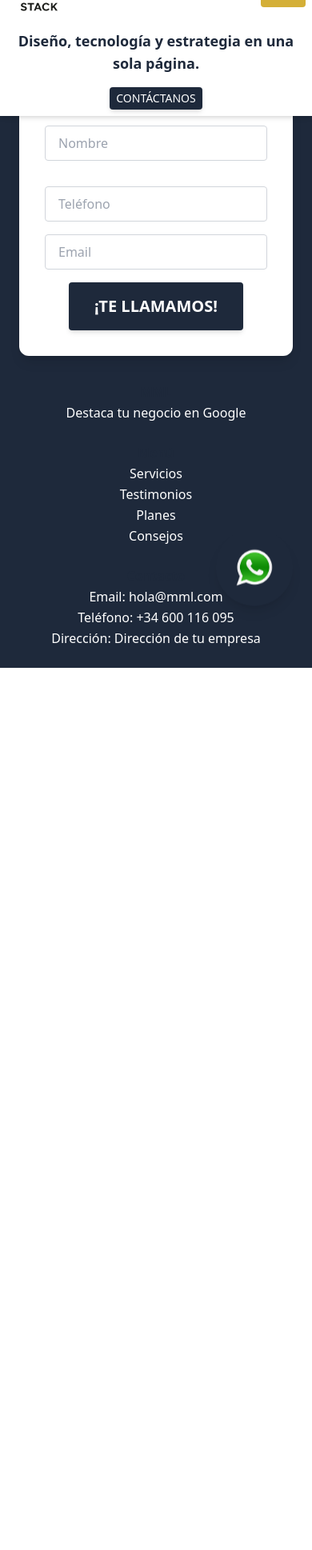
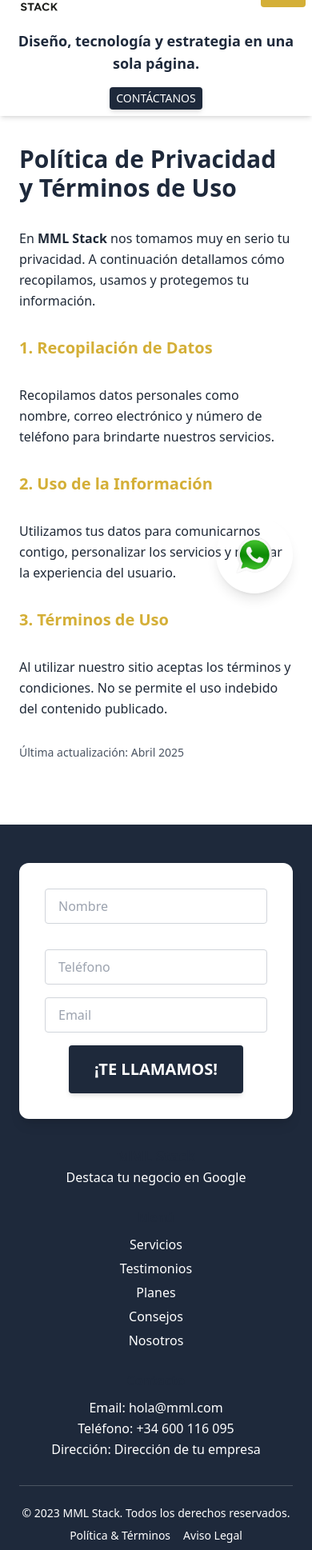
Before and after one commit to MarianDark/mml-website, a React (Vite) app in the folder frontend/: page /politica in a window 390 px wide. Shown: the part 59-1997 px from the top of the page at 80% size. Before the commit the page ends 894 px from the top, so only its background shows below. Built offline with nearby package versions, Linux system fonts and the light colour scheme.

Commit message:
Add legal pages with scroll-to-top functionality and update footer links

```diff
--- a/frontend/src/App.jsx
+++ b/frontend/src/App.jsx
@@ -1,21 +1,21 @@
-import './index.css';
-import { BrowserRouter, Routes, Route } from 'react-router-dom';
-import Header from './components/Header';
-import Footer from './components/Footer';
-import WhatsappButton from './components/WhatsappButton';
+import "./index.css";
+import { BrowserRouter, Routes, Route } from "react-router-dom";
+import Header from "./components/Header";
+import Footer from "./components/Footer";
+import WhatsappButton from "./components/WhatsappButton";
+import Politica from "./pages/Politica";
+import AvisoLegal from "./pages/AvisoLegal";
 
-import Home from './pages/Home';
-import Nosotros from './pages/Nosotros';
-import Servicios from './pages/Servicios';
-import Planes from './pages/Planes';
-import Consejos from './pages/Consejos';
-import KitDigital from './pages/KitDigital';
+import Home from "./pages/Home";
+import Nosotros from "./pages/Nosotros";
+import Servicios from "./pages/Servicios";
+import Planes from "./pages/Planes";
+import Consejos from "./pages/Consejos";
+import KitDigital from "./pages/KitDigital";
 import Seo from "./pages/Seo";
 import PaginasWeb from "./pages/PaginasWeb";
 import RedesSociales from "./pages/RedesSociales";
 import Ecommerce from "./pages/Ecommerce";
-
-
 
 function App() {
   return (
@@ -32,6 +32,8 @@ function App() {
         <Route path="/servicios/web" element={<PaginasWeb />} />
         <Route path="/servicios/redes" element={<RedesSociales />} />
         <Route path="/servicios/ecommerce" element={<Ecommerce />} />
+        <Route path="/politica" element={<Politica />} />
+        <Route path="/aviso-legal" element={<AvisoLegal />} />
       </Routes>
       <Footer />
       <WhatsappButton />
--- a/frontend/src/components/Footer.jsx
+++ b/frontend/src/components/Footer.jsx
@@ -1,30 +1,74 @@
 import FormContact from './FormContact';
+import { Link } from 'react-router-dom';
 
 export default function Footer() {
   return (
-    <footer id="footer" className="bg-slate-800 text-white p-6">
+    <footer id="footer" className="bg-slate-800 text-white px-6 pt-12 pb-6 space-y-8">
       <FormContact />
-      <div className="mt-8 flex flex-col md:flex-row justify-between gap-6">
+
+      <div className="flex flex-col md:flex-row justify-between gap-6">
         <div>
-          <h2 className="font-bold">MML</h2>
+          <h2 className="font-bold text-lg">MML Stack</h2>
           <p>Destaca tu negocio en Google</p>
         </div>
+
         <div>
-          <h3 className="font-bold">Menú</h3>
-          <ul>
-            <li>Servicios</li>
-            <li>Testimonios</li>
-            <li>Planes</li>
-            <li>Consejos</li>
+          <h3 className="font-bold mb-2">Menú</h3>
+          <ul className="space-y-1">
+            <li>
+              <Link to="/#servicios" className="text-white hover:text-mmlgold transition">
+                Servicios
+              </Link>
+            </li>
+            <li>
+              <Link to="/#testimonios" className="text-white hover:text-mmlgold transition">
+                Testimonios
+              </Link>
+            </li>
+            <li>
+              <Link to="/planes" className="text-white hover:text-mmlgold transition">
+                Planes
+              </Link>
+            </li>
+            <li>
+              <Link to="/consejos" className="text-white hover:text-mmlgold transition">
+                Consejos
+              </Link>
+            </li>
+            <li>
+              <Link to="/nosotros" className="text-white hover:text-mmlgold transition">
+                Nosotros
+              </Link>
+            </li>
           </ul>
         </div>
+
         <div>
-          <h3 className="font-bold">Contacto</h3>
+          <h3 className="font-bold mb-2">Contacto</h3>
           <p>Email: hola@mml.com</p>
           <p>Teléfono: +34 600 116 095</p>
           <p>Dirección: Dirección de tu empresa</p>
         </div>
       </div>
+
+      {/* Bloque final con texto legal y enlaces */}
+      <div className="text-center text-sm text-white mt-10 border-t border-white/20 pt-6">
+        <p>© 2023 MML Stack. Todos los derechos reservados.</p>
+        <div className="mt-2 space-x-4">
+          <Link
+            to="/politica"
+            className="text-white hover:text-mmlgold transition"
+          >
+            Política & Términos
+          </Link>
+          <Link
+            to="/aviso-legal"
+            className="text-white hover:text-mmlgold transition"
+          >
+            Aviso Legal
+          </Link>
+        </div>
+      </div>
     </footer>
   );
 }
--- /dev/null
+++ b/frontend/src/pages/AvisoLegal.jsx
@@ -0,0 +1,46 @@
+import { motion } from "framer-motion";
+import { useEffect } from "react";
+
+export default function AvisoLegal() {
+  useEffect(() => {
+    window.scrollTo({ top: 0, behavior: "smooth" });
+  }, []);
+
+  return (
+    <section className="pt-40 px-6 bg-white text-gray-800 font-sans min-h-screen max-w-5xl mx-auto space-y-8">
+      <motion.h1
+        className="text-3xl font-bold text-slate-800"
+        initial={{ opacity: 0, y: 30 }}
+        whileInView={{ opacity: 1, y: 0 }}
+        transition={{ duration: 0.6 }}
+      >
+        Aviso Legal
+      </motion.h1>
+
+      <p>
+        Este sitio web es propiedad de <strong>MML Stack</strong>. A continuación se describen los términos legales
+        que rigen su uso.
+      </p>
+
+      <h2 className="text-xl font-semibold text-mmlgold">1. Titularidad</h2>
+      <p>
+        Titular: MML Stack <br />
+        Email de contacto: hola@mml.com <br />
+        Dirección: Dirección de tu empresa
+      </p>
+
+      <h2 className="text-xl font-semibold text-mmlgold">2. Propiedad Intelectual</h2>
+      <p>
+        Todo el contenido de este sitio (textos, imágenes, logotipos, diseño) está protegido por derechos de autor y
+        propiedad intelectual.
+      </p>
+
+      <h2 className="text-xl font-semibold text-mmlgold">3. Responsabilidad</h2>
+      <p>
+        MML Stack no se hace responsable del mal uso de la información contenida en esta web ni de los enlaces externos.
+      </p>
+
+      <p className="mt-6 text-sm text-gray-600">Última actualización: Abril 2025</p>
+    </section>
+  );
+}
--- /dev/null
+++ b/frontend/src/pages/Politica.jsx
@@ -0,0 +1,43 @@
+import { motion } from "framer-motion";
+import { useEffect } from "react";
+
+export default function Politica() {
+  useEffect(() => {
+    window.scrollTo({ top: 0, behavior: "smooth" });
+  }, []);
+
+  return (
+    <section className="pt-40 px-6 bg-white text-gray-800 font-sans min-h-screen max-w-5xl mx-auto space-y-8">
+      <motion.h1
+        className="text-3xl font-bold text-slate-800"
+        initial={{ opacity: 0, y: 30 }}
+        whileInView={{ opacity: 1, y: 0 }}
+        transition={{ duration: 0.6 }}
+      >
+        Política de Privacidad y Términos de Uso
+      </motion.h1>
+
+      <p>
+        En <strong>MML Stack</strong> nos tomamos muy en serio tu privacidad. A continuación detallamos cómo
+        recopilamos, usamos y protegemos tu información.
+      </p>
+
+      <h2 className="text-xl font-semibold text-mmlgold">1. Recopilación de Datos</h2>
+      <p>
+        Recopilamos datos personales como nombre, correo electrónico y número de teléfono para brindarte nuestros servicios.
+      </p>
+
+      <h2 className="text-xl font-semibold text-mmlgold">2. Uso de la Información</h2>
+      <p>
+        Utilizamos tus datos para comunicarnos contigo, personalizar los servicios y mejorar la experiencia del usuario.
+      </p>
+
+      <h2 className="text-xl font-semibold text-mmlgold">3. Términos de Uso</h2>
+      <p>
+        Al utilizar nuestro sitio aceptas los términos y condiciones. No se permite el uso indebido del contenido publicado.
+      </p>
+
+      <p className="mt-6 text-sm text-gray-600">Última actualización: Abril 2025</p>
+    </section>
+  );
+}
```
